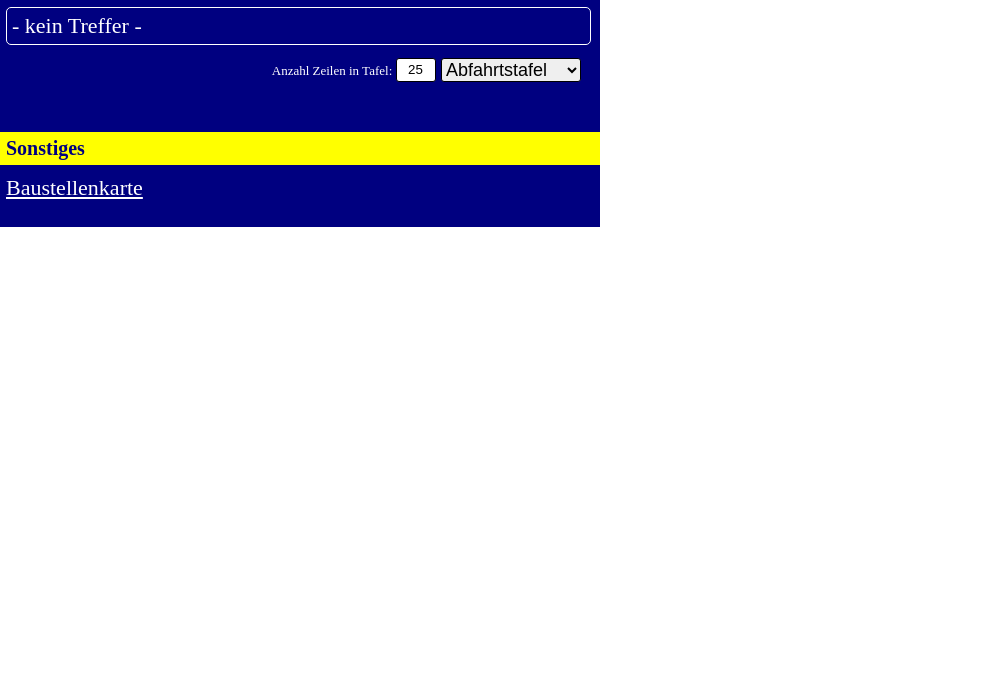
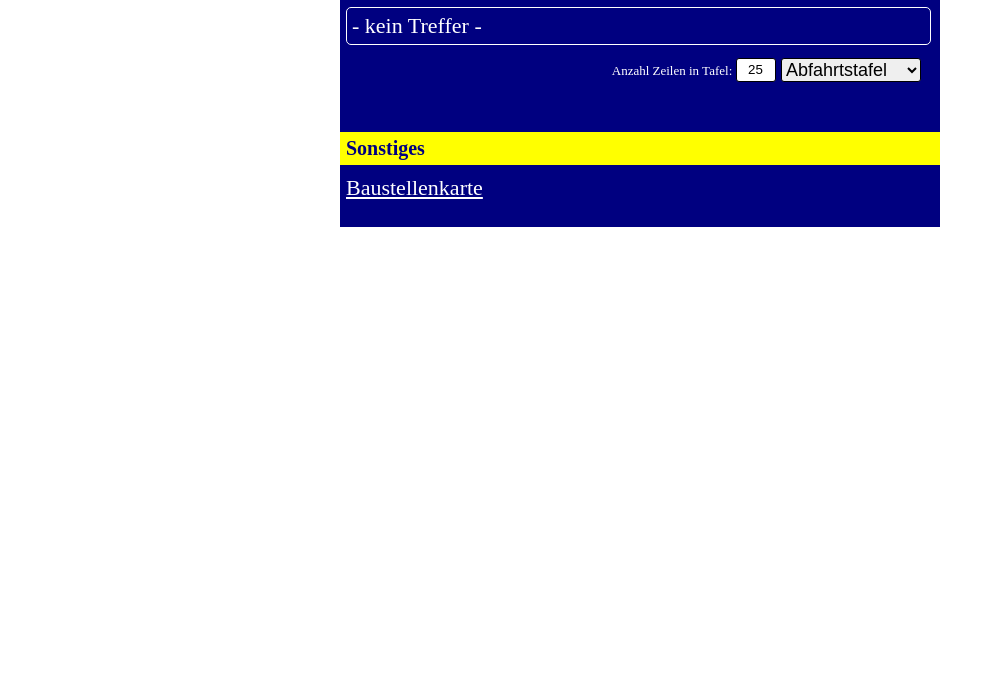
Before and after one commit to bruellware/bruellware.github.io, a plain HTML site: page index.html in a window 1280 px wide. Shown: the part 123-800 px from the top of the page, without its empty margins (0-1003 px from the left). Drawn offline with Linux system fonts and the light colour scheme.

Commit message:
centered layout

```diff
--- a/index.html
+++ b/index.html
@@ -12,6 +12,7 @@
         height: 100%;
         padding: 0px;
         margin: 0px;
+        margin-left: max(0px, calc(100% - 600px)/2);
         color: #ffffff;
       }
       #container {
```
